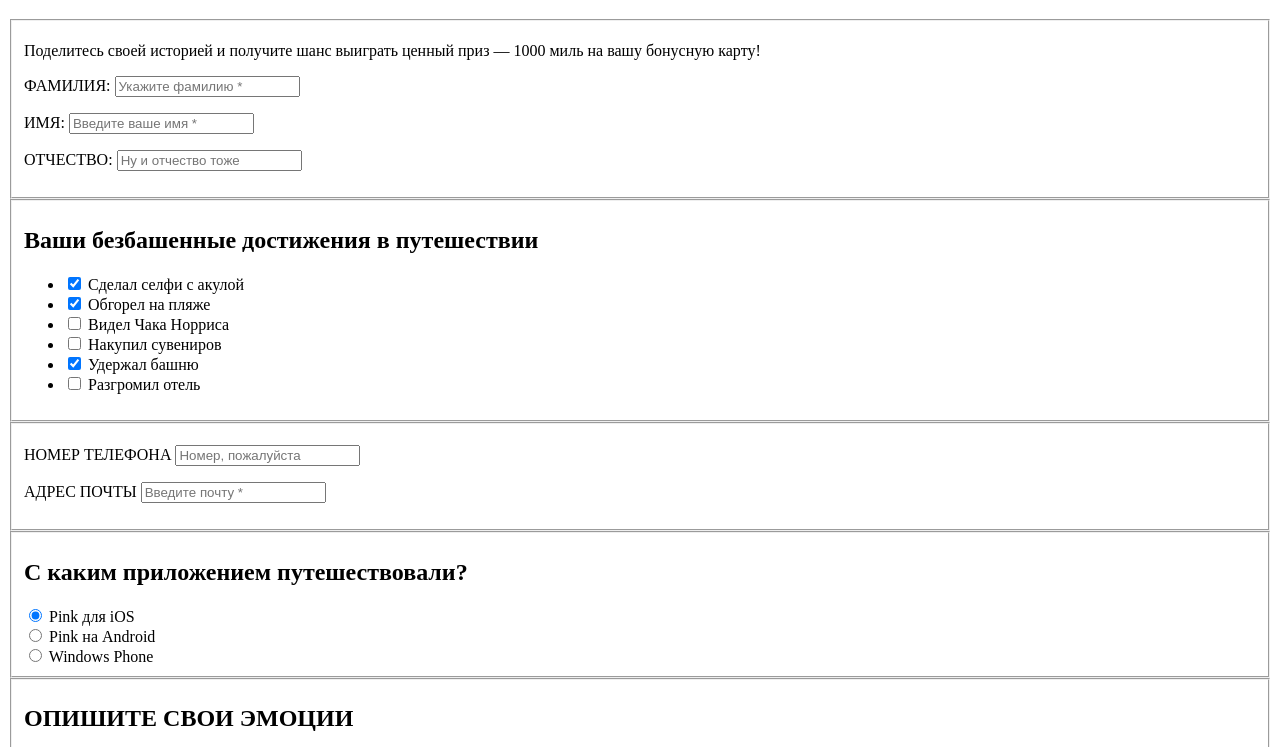
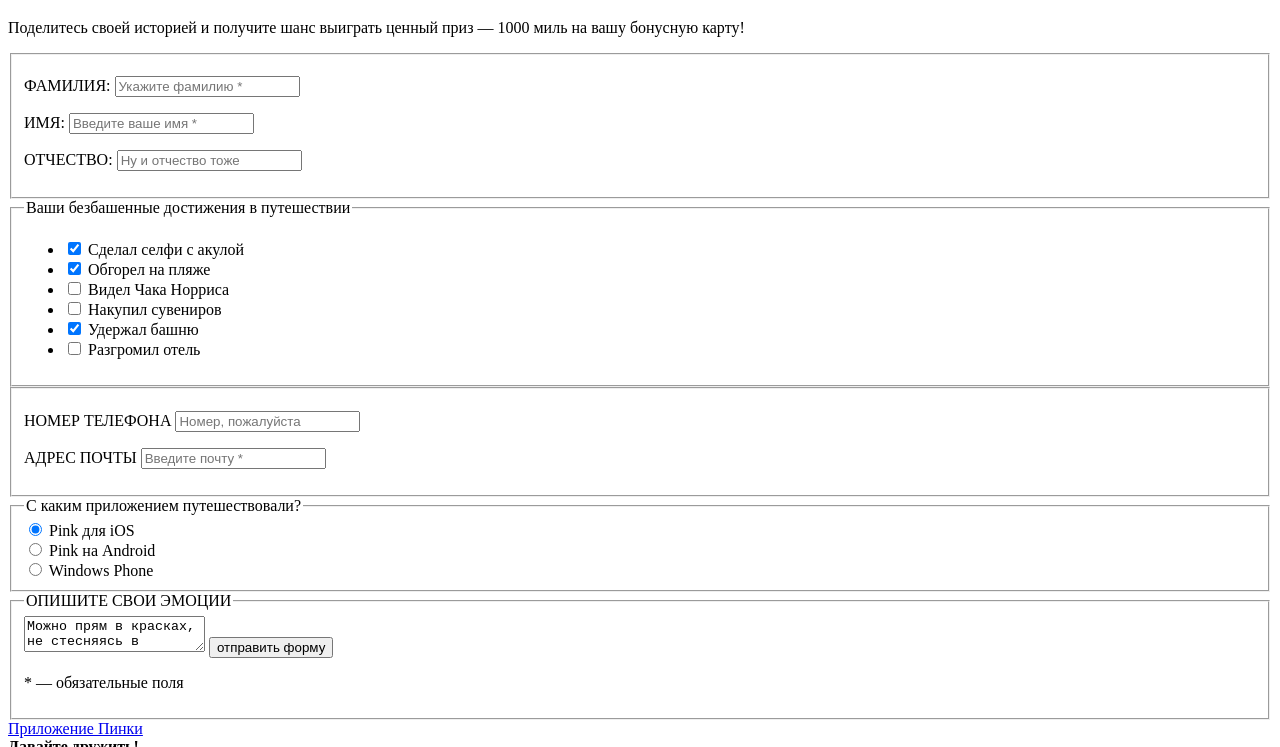
Before and after one commit to drmisssciurus/1756361-pink-23, a website: page source/form.html in a window 1280 px wide. Shown: the part 205-952 px from the top of the page. Drawn offline with Linux system fonts and the light colour scheme.

Commit message:
Исправление ошибок верстка каталога

```diff
--- a/source/form.html
+++ b/source/form.html
@@ -38,10 +38,10 @@
       </nav>
     </header>
     <main class="page-form">
-      <h1>Конкурс на самое безбашенное путешествие с Пинк</h2>
+      <h1>Конкурс на самое безбашенное путешествие с Пинк</h1>
+        <p class="page-form--intro">Поделитесь своей историей и получите шанс выиграть ценный приз — 1000 миль на вашу бонусную карту!</p>
       <form class="page-form__form form" action="https://echo.htmlacademy.ru/" method="post">
       <fieldset class="form__item full-name">
-        <p class="form--intro">Поделитесь своей историей и получите шанс выиграть ценный приз — 1000 миль на вашу бонусную карту!</p>
           <p class="full-name__wrapper">
             <label class="full-name__label" for="surname">ФАМИЛИЯ:</label>
             <input class="full-name__input" id="surname" type="text" name="" placeholder="Укажите фамилию *">
@@ -55,8 +55,8 @@
             <input class="full-name__input" id="patronymic" type="text" name="" placeholder="Ну и отчество тоже">
           </p>
       </fieldset>
-      <fieldset class="page-form__filter">
-        <h2>Ваши безбашенные достижения в путешествии</h2>
+      <fieldset class="form__item checkbox-list">
+        <legend>Ваши безбашенные достижения в путешествии</legend>
         <ul>
           <li class="filter__checkbox checkbox">
             <input class="checkbox__input" type="checkbox" name="shark" id="shark" checked>
@@ -90,18 +90,18 @@
           </li>
         </ul>
       </fieldset>
-      <fieldset class="page-form__placeholder">
+      <fieldset class="form__item user-data">
           <p class="page-form__inform">
-            <label for="page-form__number">НОМЕР ТЕЛЕФОНА</label>
-            <input id="page-form__number" type="text" name="" placeholder="Номер, пожалуйста">
+            <label class="user-data--label" for="number">НОМЕР ТЕЛЕФОНА</label>
+            <input class="user-data--input" id="number" type="text" name="" placeholder="Номер, пожалуйста">
           </p>
           <p class="page-form__inform">
-            <label for="page-form__adress">АДРЕС ПОЧТЫ</label>
-            <input id="page-form__adress" type="text" name="" placeholder="Введите почту *">
+            <label class="user-data--label" for="mail">АДРЕС ПОЧТЫ</label>
+            <input class="user-data--input" id="mail" type="text" name="" placeholder="Введите почту *">
           </p>
       </fieldset>
-      <fieldset class="page-form__question">
-        <h2>С каким приложением путешествовали?</h2>
+      <fieldset class="form__item question">
+        <legend>С каким приложением путешествовали?</legend>
         <label>
           <input type="radio" name="Pink для iOS" value="Pink для iOS" checked> Pink для iOS
         </label>
@@ -114,8 +114,8 @@
           <input type="radio" name="Windows Phone" value="Windows Phone"> Windows Phone
         </label>
       </fieldset>
-      <fieldset class="page-form__comment">
-        <h2>ОПИШИТЕ СВОИ ЭМОЦИИ</h2>
+      <fieldset class="form__item comment">
+        <legend>ОПИШИТЕ СВОИ ЭМОЦИИ</legend>
           <textarea id="" name="" rows="">Можно прям в красках, не стесняясь в выражениях</textarea>
           <button type="submit" value="Отправить форму">отправить форму</button>
           <p>* — обязательные поля</p>
```
